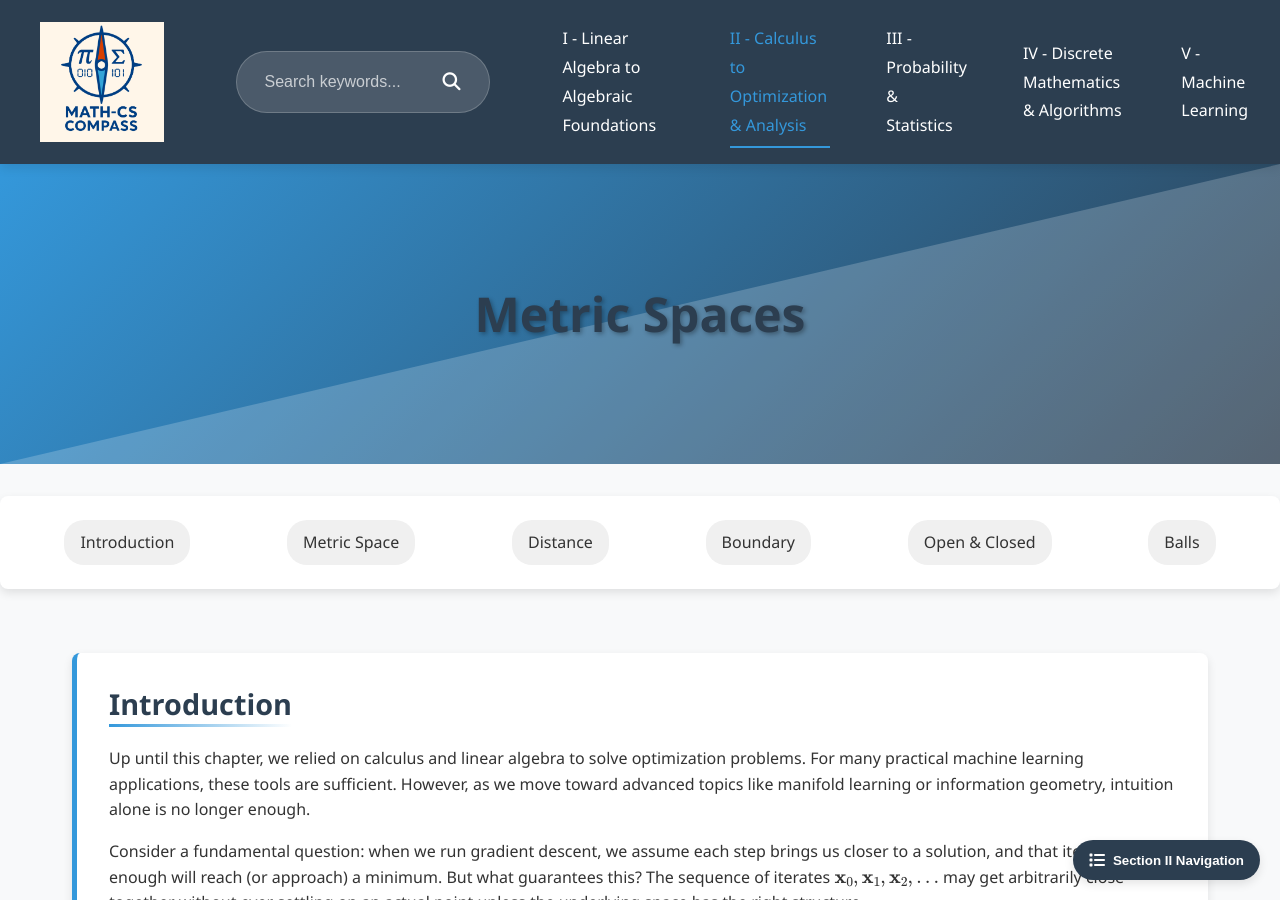
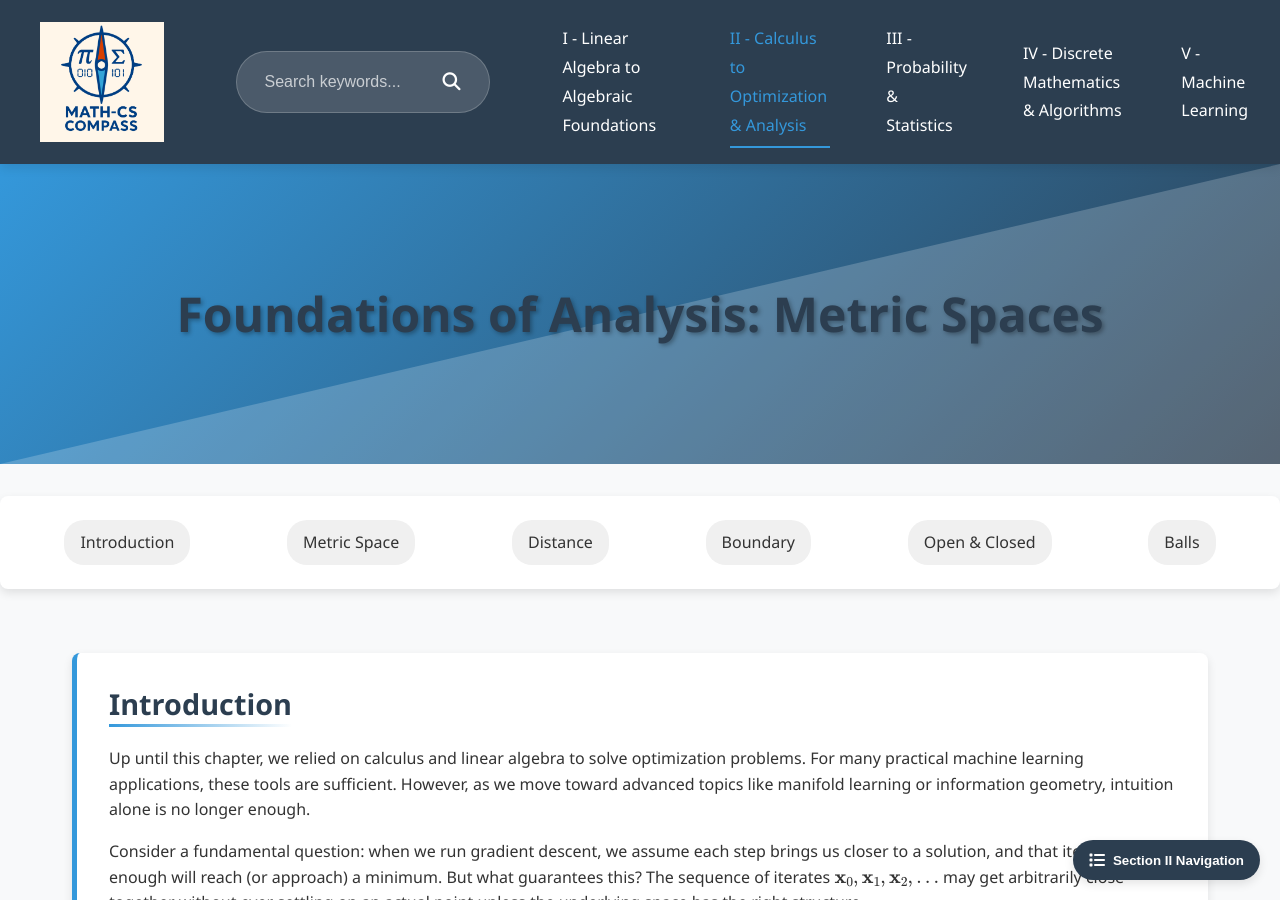
Before and after one commit to Yusukey01/yusukey01.github.io, a Jekyll site: the page built from Mathematics/Calculus/metric_space.html, in a window 1280 px wide and 900 px high. Built offline with Jekyll 4.4.1, drawn with Linux system fonts in a browser that asks for light colours.

Commit message:
Open II-16

```diff
--- a/Mathematics/Calculus/metric_space.html
+++ b/Mathematics/Calculus/metric_space.html
@@ -93,7 +93,7 @@ uses_python: false
         </script>
 
         <div class="hero-section">
-            <h1 class="webpage-name">Metric Spaces
+            <h1 class="webpage-name">Foundations of Analysis: Metric Spaces
             </h1>
         </div>
 
```
